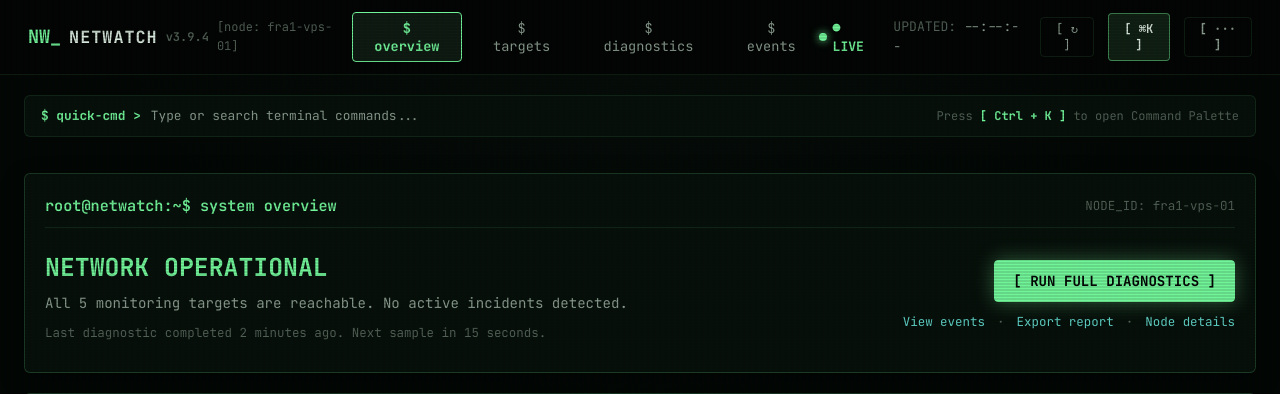
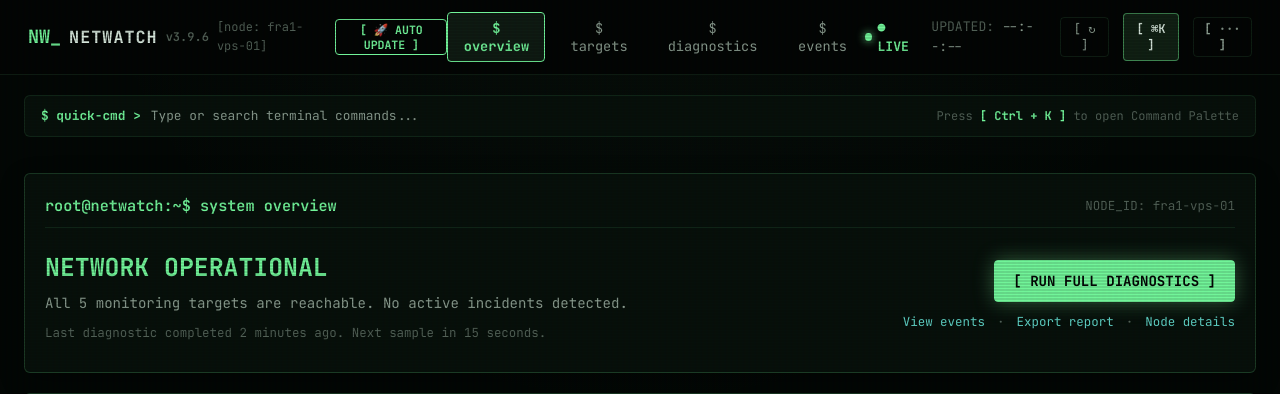
Before and after one commit to podcctv/console-web, a Flask app: template app/templates/index.html in a window 1280 px wide. Shown: the top 394 px of the page. Run offline with Flask 3, Linux system fonts and the light colour scheme; the template is opened without the code that fills it, so the values that code supplies are empty; some web fonts are replaced.

Commit message:
feat(v3.9.6): permanently expose 1-Click Auto Update button and sync real-time latency extraction

```diff
--- a/app/config.py
+++ b/app/config.py
@@ -20,7 +20,7 @@ UPTIME_FILE = DATA_DIR / "uptime_history.json"
 TSDB_DATA_FILE = DATA_DIR / "tsdb_history.json"
 
 # Version & Repository
-__version__ = "3.9.5"
+__version__ = "3.9.6"
 GITHUB_REPO_URL = "https://github.com/podcctv/console-web"
 
 # Default ping targets for telemetry
--- a/app/templates/index.html
+++ b/app/templates/index.html
@@ -581,11 +581,11 @@
         <div class="nav-brand" style="display:flex; align-items:center; gap:8px;">
             <span class="nav-logo-symbol">NW_</span>
             <span class="nav-brand-title">NETWATCH</span>
-            <span id="version_badge_ui" style="color:var(--text-muted); font-size:0.75rem; font-weight:600; cursor:pointer;" onclick="manualCheckVersion()">v{{ version or "3.9.4" }}</span>
+            <span id="version_badge_ui" style="color:var(--text-muted); font-size:0.75rem; font-weight:600; cursor:pointer;" onclick="manualCheckVersion()">v{{ version or "3.9.6" }}</span>
             <span id="hero_node_badge" class="mono text-muted" style="font-size:0.75rem;">[node: fra1-vps-01]</span>
-            <span id="update_notification_badge" style="display:none;">
-                <button class="btn-cli" id="btn_do_auto_update" onclick="triggerAutoUpdate()" style="border-color:var(--status-warning); color:var(--status-warning); font-size:0.72rem; padding:2px 6px;" aria-label="Auto update system version">
-                    [ 🚀 UPDATE: <span id="latest_ver_num">v3.9.4</span> ]
+            <span id="update_notification_badge" style="display:inline-block;">
+                <button class="btn-cli" id="btn_do_auto_update" onclick="triggerAutoUpdate()" style="border-color:var(--status-success); color:var(--status-success); font-size:0.72rem; padding:2px 6px; font-weight:700;" aria-label="Auto update system version">
+                    [ 🚀 AUTO UPDATE ]
                 </button>
             </span>
         </div>
@@ -611,14 +611,18 @@
                 <button class="btn-cli" onclick="toggleNavMoreMenu(event)" aria-label="More navigation options" style="padding:3px 8px; font-size:0.76rem; font-weight:700;">
                     [ ··· ]
                 </button>
-                <div id="nav_more_menu" class="nav-dropdown-menu" style="display:none; position:absolute; right:0; top:calc(100% + 8px); z-index:200; background:rgba(7,16,11,0.98); border:1px solid var(--border-active); border-radius:var(--radius-sm); padding:10px; min-width:210px; box-shadow:0 8px 24px rgba(0,0,0,0.8); backdrop-filter:blur(10px); flex-direction:column; gap:8px;">
+                <div id="nav_more_menu" class="nav-dropdown-menu" style="display:none; position:absolute; right:0; top:calc(100% + 8px); z-index:200; background:rgba(7,16,11,0.98); border:1px solid var(--border-active); border-radius:var(--radius-sm); padding:10px; min-width:220px; box-shadow:0 8px 24px rgba(0,0,0,0.8); backdrop-filter:blur(10px); flex-direction:column; gap:8px;">
                     <div style="font-size:0.72rem; color:var(--text-muted); font-weight:700; border-bottom:1px solid var(--border-tier3); padding-bottom:4px; margin-bottom:2px;">SYSTEM CONTROLS</div>
                     <a href="https://github.com/podcctv/console-web" target="_blank" rel="noopener" style="color:var(--status-cyan); text-decoration:none; font-family:var(--font-mono); font-size:0.78rem; display:flex; align-items:center; gap:6px;">
                         <span>🐙 GitHub Repository</span>
                     </a>
                     <div style="display:flex; justify-content:space-between; align-items:center; font-size:0.78rem; color:var(--text-primary); cursor:pointer;" onclick="manualCheckVersion()">
                         <span>Version Check</span>
-                        <span class="mono text-success" style="font-weight:700;">v{{ version or "3.9.4" }}</span>
+                        <span class="mono text-success" style="font-weight:700;">v{{ version or "3.9.6" }}</span>
+                    </div>
+                    <div style="display:flex; justify-content:space-between; align-items:center; font-size:0.78rem; color:var(--status-success); cursor:pointer;" onclick="triggerAutoUpdate()">
+                        <span>🚀 1-Click Auto Update</span>
+                        <span class="mono text-muted" style="font-size:0.7rem;">[RUN]</span>
                     </div>
                     <div style="display:flex; justify-content:space-between; align-items:center;">
                         <span style="font-size:0.78rem; color:var(--text-primary);">Audio Feedback</span>
@@ -1672,7 +1676,7 @@
 
     async function fetchPings() {
         try {
-            const res = await fetch('/pings');
+            const res = await fetch('/api/pings');
             const data = await res.json();
             const stats = data.stats || {};
 
@@ -1710,6 +1714,20 @@
             setElText('ping_stat_p99', stats.p99 !== null && stats.p99 !== undefined ? `${stats.p99} ms` : '- ms');
             setElText('ping_stat_jitter', `±${stats.jitter || 0}ms`);
             setElText('ping_stat_loss', `${stats.loss || 0}%`);
+
+            // Direct real-time updates for legend items
+            ALL_TARGET_KEYS.forEach(key => {
+                let val = data[key];
+                if (val === undefined || val === null) {
+                    const latest = pingHistory[pingHistory.length - 1];
+                    val = getSampleLat(latest, key);
+                }
+                const shortKey = key.replace('ping_', '');
+                const legEl = document.getElementById(`leg_val_${shortKey}`);
+                if (legEl) {
+                    legEl.textContent = (val !== null && val !== undefined) ? `${Math.round(val)}ms` : '-ms';
+                }
+            });
 
             setElHtml('metric_latency', stats.cur !== null && stats.cur !== undefined ? `${stats.cur} <span class="unit">ms</span>` : `- <span class="unit">ms</span>`);
             setElText('metric_latency_sub', stats.avg !== null && stats.avg !== undefined ? `1h avg: ${stats.avg}ms` : '1h avg: -');
@@ -2563,17 +2581,32 @@
                 }
 
                 if (isManual) {
-                    showCyberModal('🚀 发现 GitHub 新版本 (NEW VERSION DISCOVERED)', `当前版本: v${data.current_version}\n最新版本: v${data.latest_version}\n\n更新说明: ${data.release_notes || '请点击右侧 [ UPDATE NOW ] 按钮完成一键热更新。'}`, 'info');
+                    showCyberModal(
+                        '🚀 发现 GitHub 新版本 (NEW VERSION DISCOVERED)',
+                        `当前版本: v${data.current_version}\n最新版本: v${data.latest_version}\n\n更新说明: ${data.release_notes || '点击下方 [ CONFIRM ] 按钮完成一键平滑热更新。'}`,
+                        'info',
+                        () => triggerAutoUpdate()
+                    );
                 }
             } else {
-                if (updateWrap) updateWrap.style.display = 'none';
+                if (updateWrap) updateWrap.style.display = 'inline-block';
+                if (updateBtn) {
+                    updateBtn.disabled = false;
+                    updateBtn.style.opacity = '1.0';
+                    updateBtn.textContent = `[ 🚀 AUTO UPDATE ]`;
+                }
                 if (versionPollTimer) {
                     clearInterval(versionPollTimer);
                     versionPollTimer = null;
                 }
 
                 if (isManual) {
-                    showCyberModal('✅ 版本检查完成 (SYSTEM UP TO DATE)', `当前运行版本: v${data.current_version}\n\n当前系统代码已是 GitHub main 分支最新版本，无需更新。`, 'success');
+                    showCyberModal(
+                        '✅ 版本检测与一键更新 (SYSTEM VERSION & UPDATE)',
+                        `当前运行版本: v${data.current_version}\nGitHub main 分支: v${data.latest_version}\n\n当前系统运行正常。若需强制重新拉取 GitHub main 最新代码覆盖更新，请点击下方 [ CONFIRM ] 按钮。`,
+                        'success',
+                        () => triggerAutoUpdate()
+                    );
                 }
             }
         } catch(e) {
--- a/setup.cfg
+++ b/setup.cfg
@@ -1,6 +1,6 @@
 [metadata]
 name = console-web
-version = 3.9.5
+version = 3.9.6
 description = "Flask-based console-style system status dashboard"
 author = "console-web maintainers"
 
```
Also changed, not shown: README.md.
